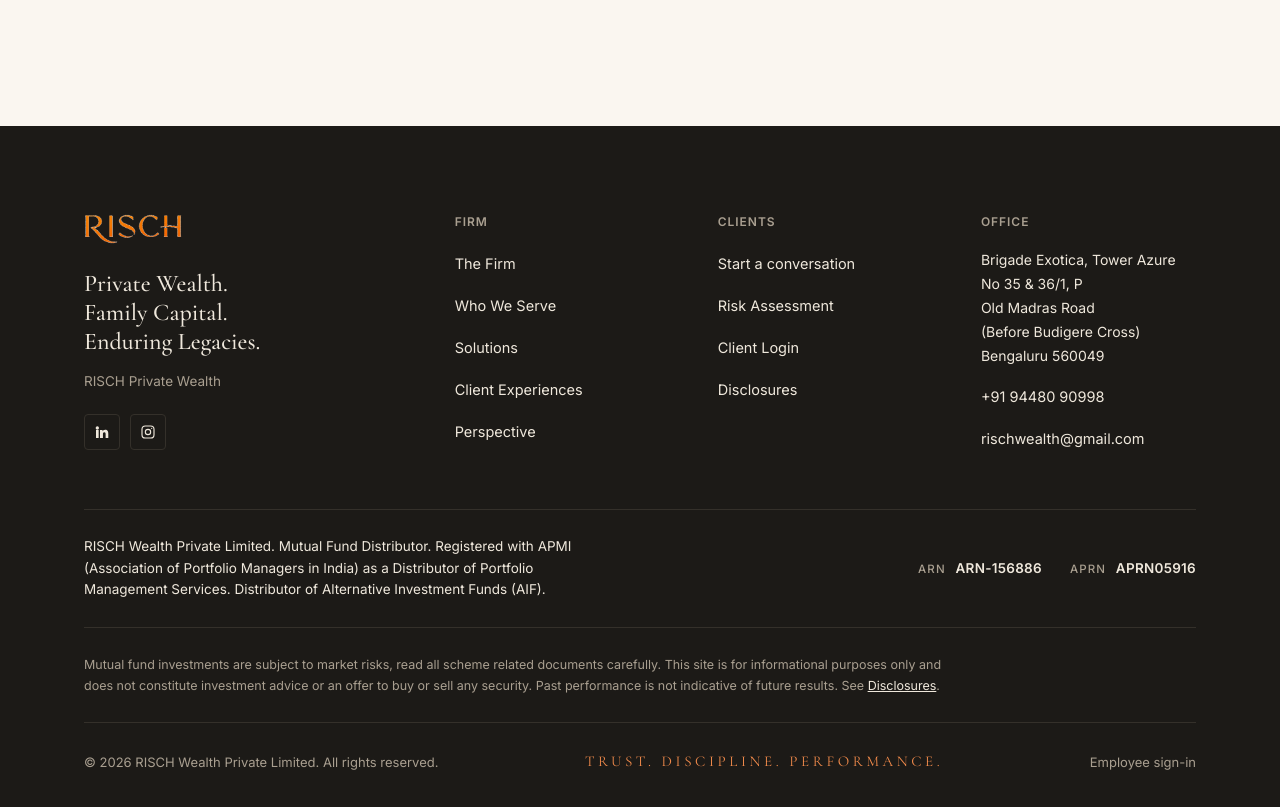
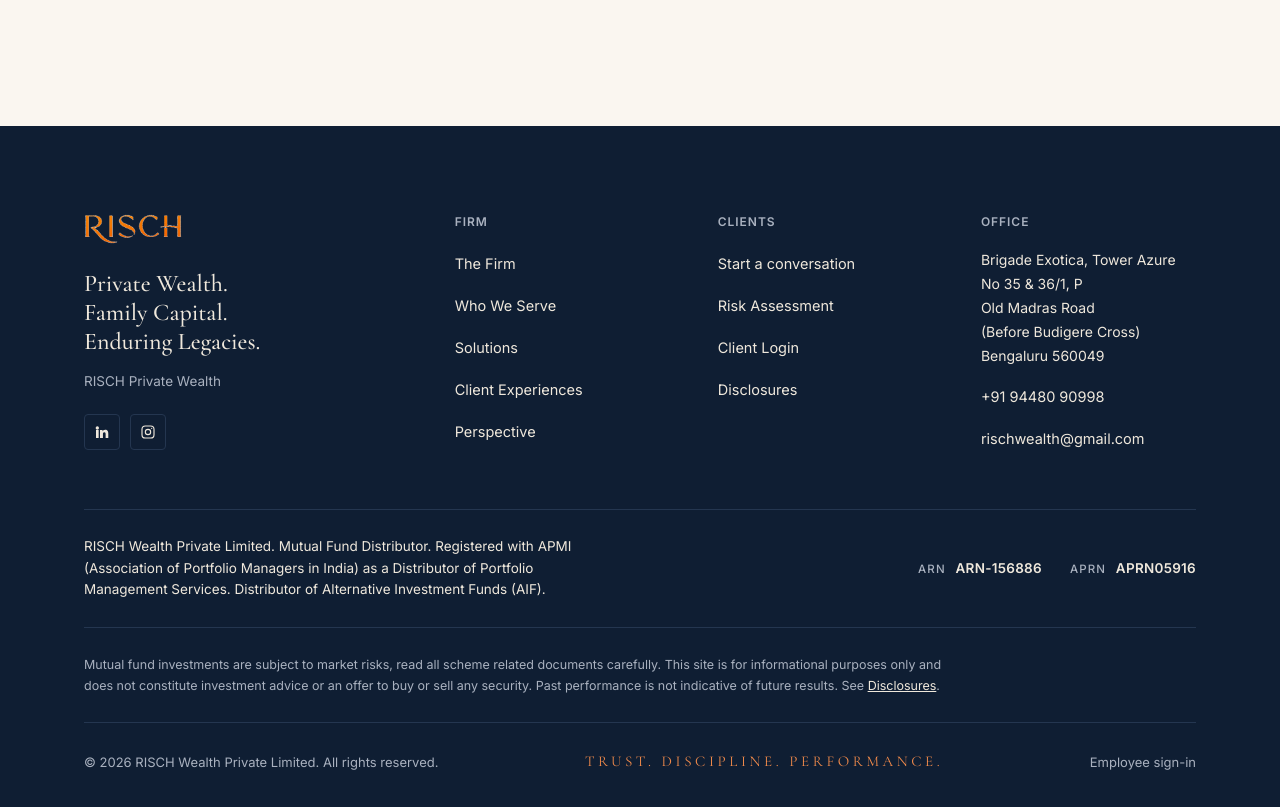
Before and after one commit to omkatiyar/risch-wealth, a React (Vite) app in the folder fe/: page / in a window 1280 px wide. Shown: the part 9160-9967 px from the top of the page. Built offline with nearby package versions, Linux system fonts and the light colour scheme; no server answers.

Commit message:
Footer: deep navy

```diff
--- a/fe/src/styles/styles.css
+++ b/fe/src/styles/styles.css
@@ -38,10 +38,10 @@
   --line-strong:#D8CCBB;
 
   /* fixed (not themed): the footer is always charcoal */
-  --footer-bg:  #1C1A17;
+  --footer-bg:  #0F1E33;  /* deep private-bank navy */
   --footer-ink: #EFE8DC;
-  --footer-muted:#A99F90;
-  --footer-line:#34302A;
+  --footer-muted:#A9B1BF;
+  --footer-line:#243650;
 
   --pos:        #2F8F52;
   --neg:        #C7401F;
```
Also changed, not shown: 1 other file (tests, documents, lock files or other folders).
